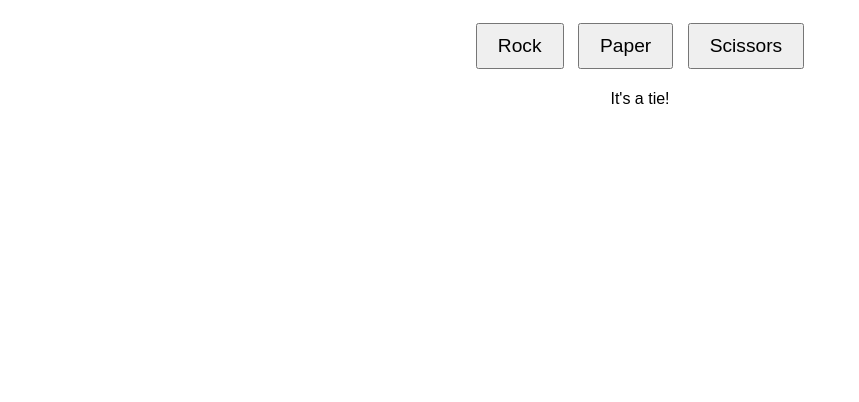
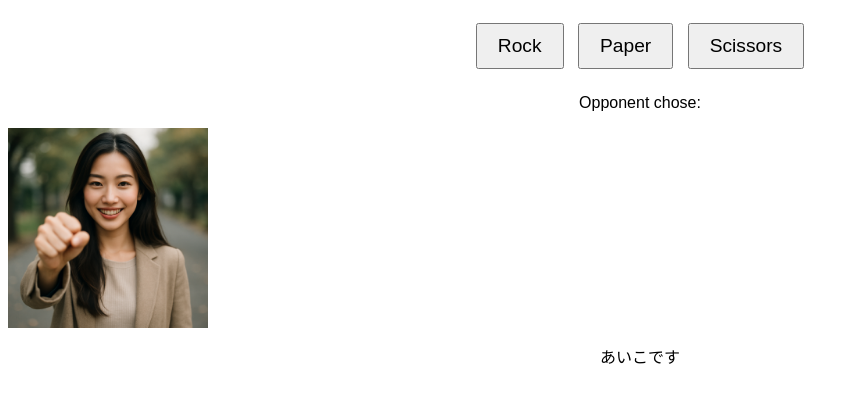
Before and after one commit to nonanonano/janken-game, a plain HTML site: page index.html in a window 1280 px wide. Both pictures are taken after a click on the button "Rock". Shown: the part 90-492 px from the top of the page, without its empty margins (0-859 px from the left). Drawn offline with Linux system fonts and the light colour scheme.

Commit message:
Show opponent hand image

```diff
--- a/index.html
+++ b/index.html
@@ -24,6 +24,10 @@
         <button id="paper">Paper</button>
         <button id="scissors">Scissors</button>
     </div>
+    <div id="opponent-area" style="margin-top: 20px;">
+        <p>Opponent chose:</p>
+        <img id="opponent-image" src="" alt="Opponent hand" style="display:none; max-width:200px;">
+    </div>
     <p id="result"></p>
     <script src="script.js"></script>
 </body>
--- a/script.js
+++ b/script.js
@@ -4,20 +4,30 @@ function computerPlay() {
     return choices[index];
 }
 
+const imageMap = {
+    rock: 'aite-gu.png',
+    paper: 'aite-pa.png',
+    scissors: 'aite-choki.png'
+};
+
 function playRound(playerSelection) {
     const computerSelection = computerPlay();
     let result;
 
+    const imgEl = document.getElementById('opponent-image');
+    imgEl.src = imageMap[computerSelection];
+    imgEl.style.display = 'block';
+
     if (playerSelection === computerSelection) {
-        result = "It's a tie!";
+        result = 'あいこです';
     } else if (
         (playerSelection === 'rock' && computerSelection === 'scissors') ||
         (playerSelection === 'paper' && computerSelection === 'rock') ||
         (playerSelection === 'scissors' && computerSelection === 'paper')
     ) {
-        result = `You win! ${playerSelection} beats ${computerSelection}.`;
+        result = 'あなたの勝ちです';
     } else {
-        result = `You lose! ${computerSelection} beats ${playerSelection}.`;
+        result = 'あなたの負けです';
     }
 
     const resultEl = document.getElementById('result');
```
